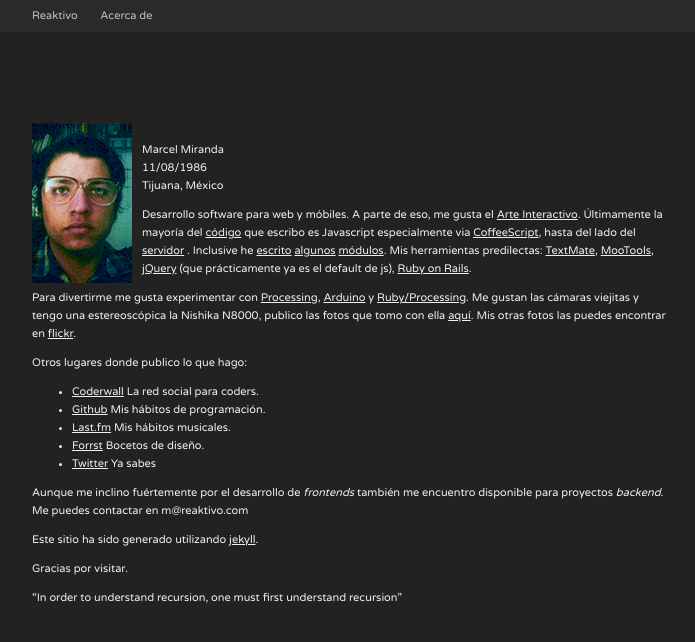
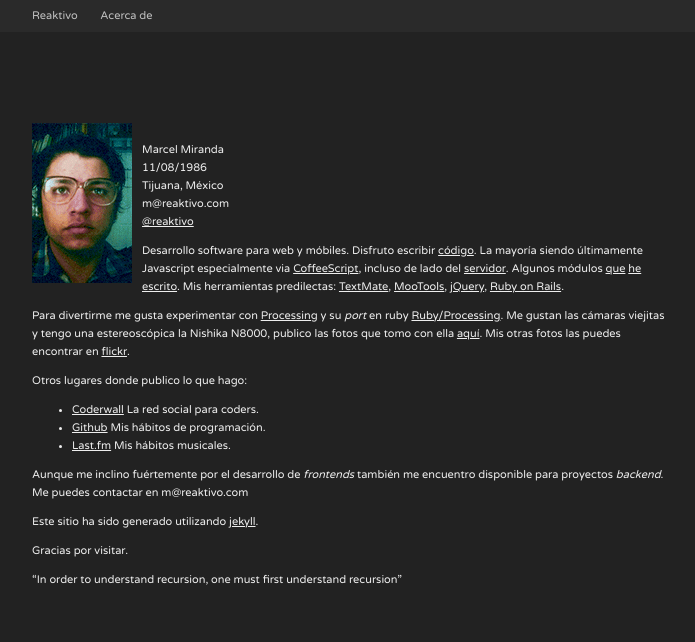
Before and after one commit to reaktivo/reaktivo.github.com, a Jekyll site: the page built from acerca/index.markdown, in a window 1280 px wide. Shown: the top 642 px of the page, without its empty margins (288-983 px from the left). Built offline with Jekyll 4.4.1, drawn with Linux system fonts in a browser that asks for light colours; Markdown is read by kramdown in place of the engine named in the settings.

Commit message:
Add email and twitter

```diff
--- a/acerca/index.markdown
+++ b/acerca/index.markdown
@@ -10,12 +10,14 @@ style:
 Marcel Miranda
 11/08/1986
 Tijuana, México
+m@reaktivo.com
+[@reaktivo][twitter]
 
-Desarrollo software para web y móbiles. A parte de eso, me gusta el [Arte Interactivo][int_art].
-Últimamente la mayoría del [código][github] que escribo es Javascript especialmente via [CoffeeScript][coffee], hasta del lado del [servidor][nodejs] . Inclusive he [escrito][lox] [algunos][handler] [módulos][templates].
-Mis herramientas predilectas: [TextMate][macromates], [MooTools][moo], [jQuery](jquery) (que prácticamente ya es el default de js), [Ruby on Rails][ror].
+Desarrollo software para web y móbiles. Disfruto escribir [código][github].
+La mayoría siendo últimamente Javascript especialmente via [CoffeeScript][coffee], incluso de lado del [servidor][nodejs]. Algunos módulos [que][handler] [he][templates] [escrito][lox].
+Mis herramientas predilectas: [TextMate][macromates], [MooTools][moo], [jQuery](jquery), [Ruby on Rails][ror].
 
-Para divertirme me gusta experimentar con [Processing][processing], [Arduino][arduino] y [Ruby/Processing][ruby-processing].
+Para divertirme me gusta experimentar con [Processing][processing] y su *port* en ruby [Ruby/Processing][ruby-processing].
 Me gustan las cámaras viejitas y tengo una estereoscópica la Nishika N8000, publico las fotos que tomo con ella [aquí][nishika].
 Mis otras fotos las puedes encontrar en [flickr][flickr].
 
@@ -23,8 +25,6 @@ Otros lugares donde publico lo que hago:
 - [Coderwall][coderwall] La red social para coders.
 - [Github][github] Mis hábitos de programación.
 - [Last.fm][lastfm] Mis hábitos musicales.
-- [Forrst][forrst] Bocetos de diseño.
-- [Twitter][twitter] Ya sabes
 
 Aunque me inclino fuértemente por el desarrollo de *frontends* también me encuentro disponible para proyectos *backend*. Me puedes contactar en m@reaktivo.com
 
```
